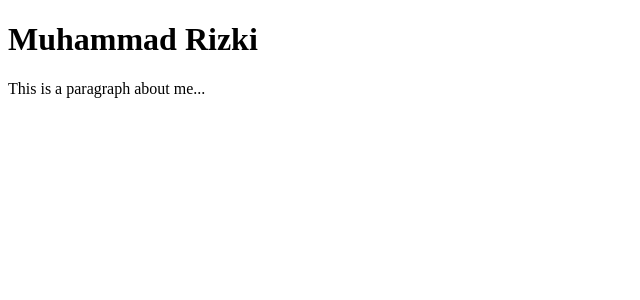
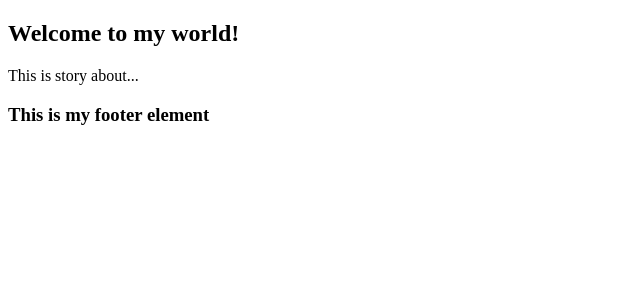
Before and after one commit to rizki113070213/for-beginners, a React (Create React App) app: page / in a window 1280 px wide. Shown: the top 300 px of the page, without its empty margins (0-640 px from the left). Built offline with nearby package versions, Linux system fonts and the light colour scheme.

Commit message:
parent/child components

```diff
--- a/src/App.js
+++ b/src/App.js
@@ -1,28 +1,16 @@
-import React, { Component } from 'react';
-import logo from './logo.svg';
-import './App.css';
+import React from "react";
+import Header from "./components/Header"
+import MainContent from "./components/MainContent"
+import Footer from "./components/Footer"
 
-class App extends Component {
-  render() {
-    return (
-      <div className="App">
-        <header className="App-header">
-          <img src={logo} className="App-logo" alt="logo" />
-          <p>
-            Edit <code>src/App.js</code> and save to reload.
-          </p>
-          <a
-            className="App-link"
-            href="https://reactjs.org"
-            target="_blank"
-            rel="noopener noreferrer"
-          >
-            Learn React
-          </a>
-        </header>
-      </div>
-    );
-  }
+function App() {
+  return(
+    <div>
+      <Header />
+      <MainContent />
+      <Footer />
+    </div>
+  );
 }
 
 export default App;
--- /dev/null
+++ b/src/components/Footer.js
@@ -0,0 +1,11 @@
+import React from "react";
+
+function Footer() {
+  return(
+    <footer>
+      <h3>This is my footer element</h3>
+    </footer>
+  );
+}
+
+export default Footer;
--- /dev/null
+++ b/src/components/Header.js
@@ -0,0 +1,13 @@
+import React from "react";
+
+function Header() {
+  return(
+    <header>
+      <nav>
+        <h1>Welcome to my world!</h1>
+      </nav>
+    </header>
+  );
+}
+
+export default Header;
--- /dev/null
+++ b/src/components/MainContent.js
@@ -0,0 +1,11 @@
+import React from "react";
+
+function MainContent() {
+  return(
+    <main>
+      <p>This is story about...</p>
+    </main>
+  );
+}
+
+export default MainContent;
--- a/src/index.js
+++ b/src/index.js
@@ -1,6 +1,6 @@
 import React from "react";
 import ReactDOM from "react-dom";
 
-import MyInfo from "./components/MyInfo";
+import App from "./App";
 
-ReactDOM.render(<MyInfo />, document.getElementById('root'));
+ReactDOM.render(<App />, document.getElementById('root'));
```
